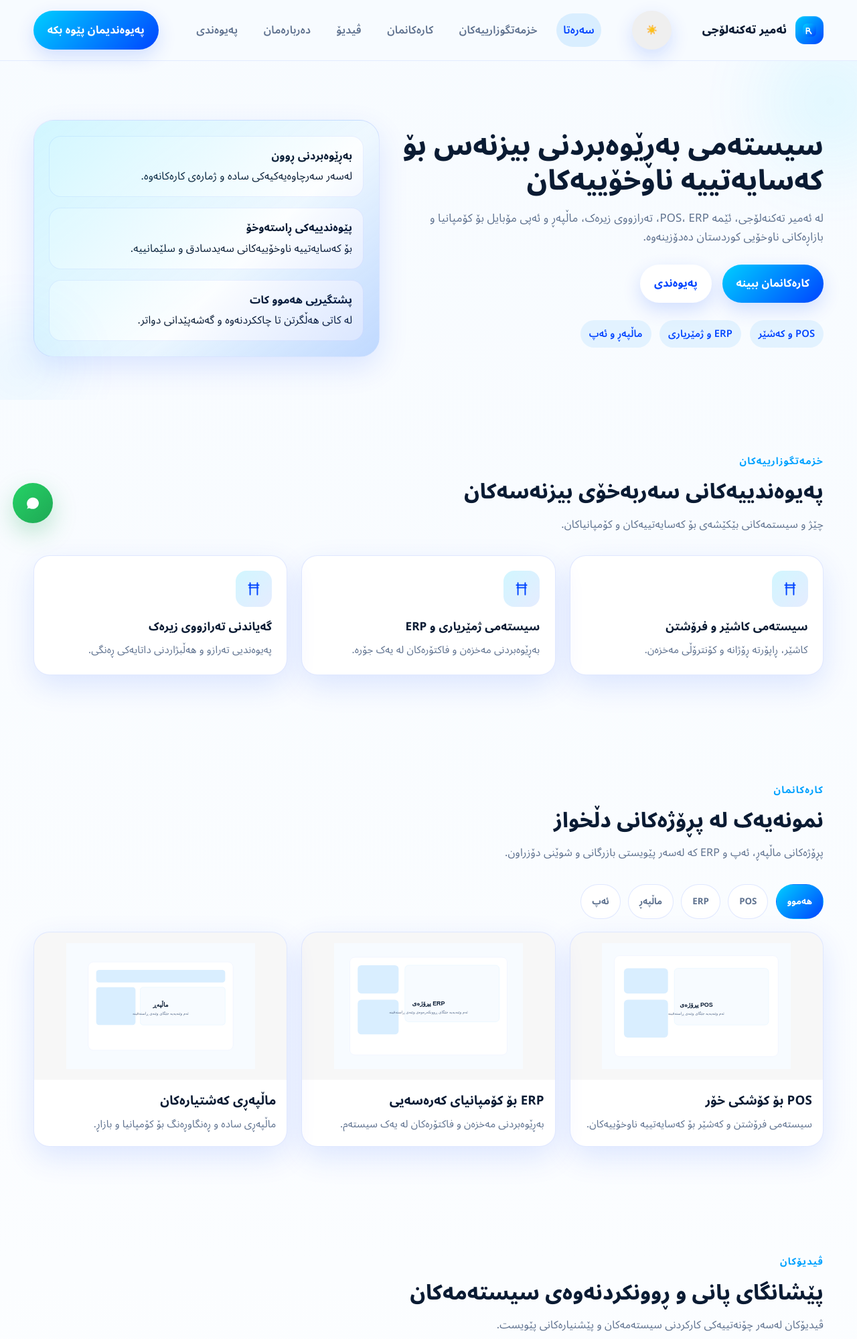
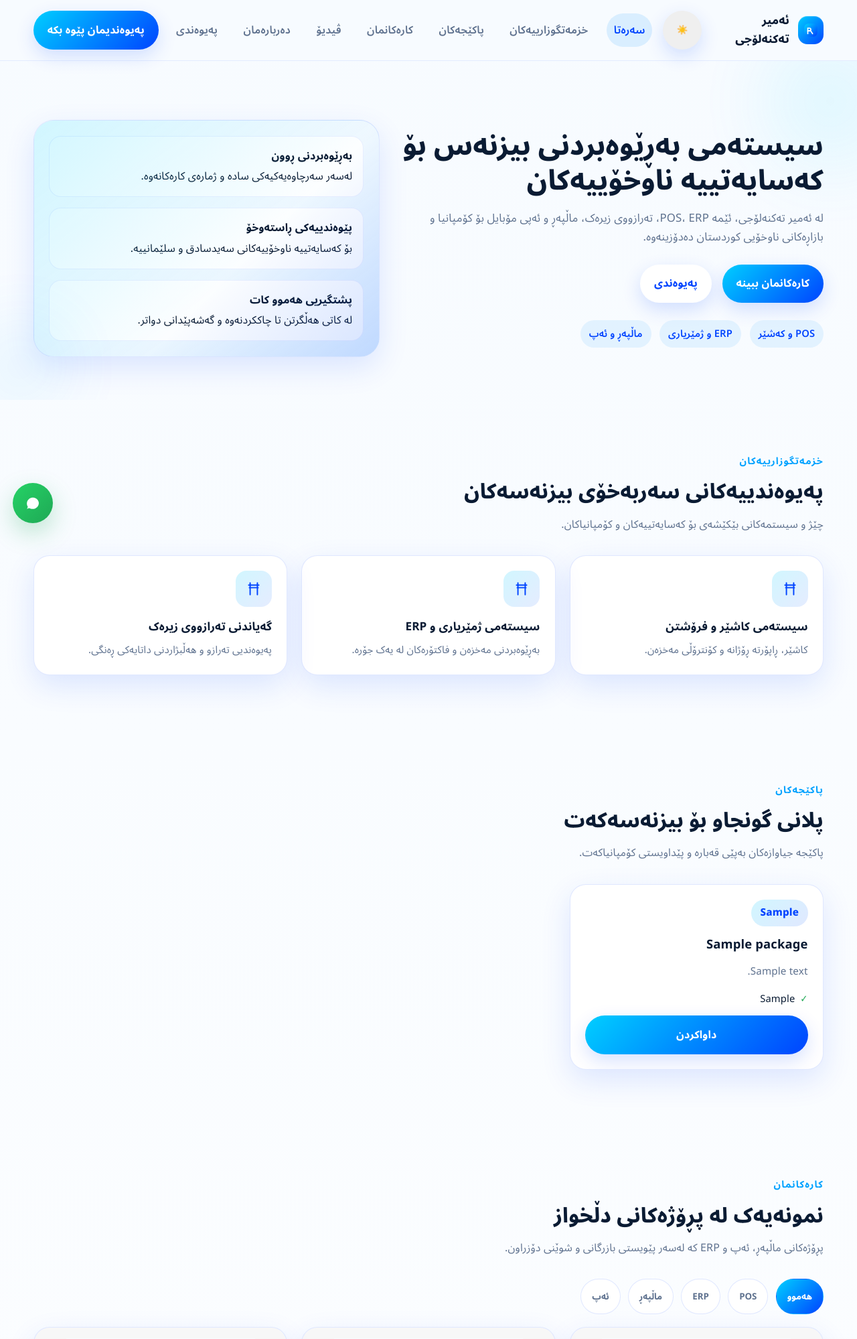
Before and after one commit to amirtech0022-art/delivary, a PHP site: page / in a window 1280 px wide. Shown: the top 1999 px of the page at 67% size. Run offline with PHP 8.4, Linux system fonts and the light colour scheme; data comes from the database, SQL or seed files in the repository; both versions use the stored data as it was after the commit; tables that the repository leaves empty hold one stand-in row (values such as "Sample post"); some libraries are stand-ins or nearby versions.

Commit message:
Add packages management functionality, including CRUD operations, display in the admin dashboard, and integration into the main site layout

```diff
--- a/admin/dashboard.php
+++ b/admin/dashboard.php
@@ -85,6 +85,7 @@ foreach ($daily as $d) { if ((int)$d['c'] > $maxDaily) $maxDaily = (int)$d['c'];
         <a href="manage.php?section=services">🛠 خزمەتگوزارییەکان</a>
         <a href="manage.php?section=projects">🧩 پڕۆژەکان</a>
         <a href="manage.php?section=videos">🎬 ڤیدیۆکان</a>
+        <a href="manage.php?section=packages">📦 پاکێجەکان</a>
         <a href="settings.php">⚙️ ڕێکخستنەکان</a>
         <a href="logout.php">🚪 دەرچوون</a>
       </nav>
--- a/admin/settings.php
+++ b/admin/settings.php
@@ -116,6 +116,7 @@ if ($_SERVER['REQUEST_METHOD'] === 'POST' && ($_POST['form'] ?? '') === 'site')
         <a href="manage.php?section=services">🛠 خزمەتگوزارییەکان</a>
         <a href="manage.php?section=projects">🧩 پڕۆژەکان</a>
         <a href="manage.php?section=videos">🎬 ڤیدیۆکان</a>
+        <a href="manage.php?section=packages">📦 پاکێجەکان</a>
         <a class="active" href="settings.php">⚙️ ڕێکخستنەکان</a>
         <a href="logout.php">🚪 دەرچوون</a>
       </nav>
--- a/assets/style.css
+++ b/assets/style.css
@@ -28,7 +28,7 @@
 }
 
 /* Smooth transitions for theme changes */
-html, body, .site-header, .site-footer, .service-card, .portfolio-card, .video-card, .hero-card {
+html, body, .site-header, .site-footer, .service-card, .package-card, .portfolio-card, .video-card, .hero-card {
   transition: background 0.25s ease, color 0.25s ease, border-color 0.25s ease, box-shadow 0.25s ease;
 }
 
@@ -116,10 +116,19 @@ img { display: block; max-width: 100%; }
 .hero-stack { display: grid; gap: 1rem; }
 .hero-stack-item { border-radius: 18px; padding: 1rem; background: var(--hero-item-bg); border: 1px solid var(--hero-item-border); }
 .hero-stack-item strong { display: block; margin-bottom: 0.2rem; }
-.services-grid, .portfolio-grid, .video-grid, .contact-grid { display: grid; gap: 1.3rem; }
-.services-grid { grid-template-columns: repeat(3, minmax(0, 1fr)); }
-.service-card, .portfolio-card, .video-card, .contact-card, .about-card { background: var(--surface); border: 1px solid var(--border); border-radius: var(--radius-lg); box-shadow: var(--shadow); overflow: hidden; }
-.service-card { padding: 1.4rem; }
+.services-grid, .packages-grid, .portfolio-grid, .video-grid, .contact-grid { display: grid; gap: 1.3rem; }
+.services-grid, .packages-grid { grid-template-columns: repeat(3, minmax(0, 1fr)); }
+.service-card, .package-card, .portfolio-card, .video-card, .contact-card, .about-card { background: var(--surface); border: 1px solid var(--border); border-radius: var(--radius-lg); box-shadow: var(--shadow); overflow: hidden; }
+.service-card, .package-card { padding: 1.4rem; }
+.package-card { display: flex; flex-direction: column; gap: 0.75rem; }
+.package-price { display: inline-flex; align-self: flex-start; padding: 0.45rem 0.85rem; border-radius: 999px; background: linear-gradient(135deg, rgba(0,207,255,0.18), rgba(0,68,255,0.12)); color: var(--primary-deep); font-weight: 800; font-size: 0.95rem; }
+.package-card h3 { margin: 0; font-size: 1.15rem; }
+.package-card p { color: var(--muted); font-size: 0.95rem; margin: 0; }
+.package-features { list-style: none; margin: 0.2rem 0 0; padding: 0; display: grid; gap: 0.45rem; }
+.package-features li { position: relative; padding-right: 1.2rem; color: var(--text); font-size: 0.92rem; }
+.package-features li::before { content: '✓'; position: absolute; right: 0; color: #1fa855; font-weight: 800; }
+.package-cta { width: 100%; margin-top: auto; }
+.packages-empty { text-align: center; color: var(--muted); font-weight: 700; padding: 2rem 1rem; background: var(--surface); border: 1px dashed var(--border); border-radius: var(--radius-lg); }
 .service-icon { width: 54px; height: 54px; display: grid; place-items: center; border-radius: 16px; background: linear-gradient(135deg, rgba(0,207,255,0.18), rgba(0,68,255,0.1)); margin-bottom: 0.9rem; }
 .service-icon svg { width: 26px; height: 26px; color: var(--primary-deep); }
 .service-card h3 { margin-bottom: 0.55rem; font-size: 1.07rem; }
@@ -181,5 +190,5 @@ img { display: block; max-width: 100%; }
 .lightbox.open { display: flex; }
 .lightbox img { max-width: min(920px, 100%); max-height: min(80vh, 100%); border-radius: 24px; box-shadow: 0 24px 60px rgba(0,0,0,0.35); }
 .lightbox-close { position: absolute; top: 1rem; left: 1rem; width: 42px; height: 42px; border-radius: 50%; background: rgba(255,255,255,0.9); border: 0; cursor: pointer; }
-@media (max-width: 960px) { .hero-grid, .about-grid, .contact-grid { grid-template-columns: 1fr; } .services-grid, .portfolio-grid, .video-grid { grid-template-columns: repeat(2, minmax(0, 1fr)); } .footer-grid { grid-template-columns: 1fr 1fr; } }
-@media (max-width: 760px) { .menu-toggle { display: inline-flex; } .nav-links { position: absolute; top: 100%; right: 1rem; left: 1rem; flex-direction: column; align-items: stretch; background: var(--card-solid); border: 1px solid var(--border); border-radius: 18px; padding: 0.8rem; box-shadow: var(--shadow); display: none; } .nav-links.open { display: flex; } .nav-action { display: none; } .services-grid, .portfolio-grid, .video-grid, .stats, .footer-grid { grid-template-columns: 1fr; } .section { padding: 4rem 0; } .hero { padding-top: 3.5rem; } }
+@media (max-width: 960px) { .hero-grid, .about-grid, .contact-grid { grid-template-columns: 1fr; } .services-grid, .packages-grid, .portfolio-grid, .video-grid { grid-template-columns: repeat(2, minmax(0, 1fr)); } .footer-grid { grid-template-columns: 1fr 1fr; } }
+@media (max-width: 760px) { .menu-toggle { display: inline-flex; } .nav-links { position: absolute; top: 100%; right: 1rem; left: 1rem; flex-direction: column; align-items: stretch; background: var(--card-solid); border: 1px solid var(--border); border-radius: 18px; padding: 0.8rem; box-shadow: var(--shadow); display: none; } .nav-links.open { display: flex; } .nav-action { display: none; } .services-grid, .packages-grid, .portfolio-grid, .video-grid, .stats, .footer-grid { grid-template-columns: 1fr; } .section { padding: 4rem 0; } .hero { padding-top: 3.5rem; } }
--- a/includes/db.php
+++ b/includes/db.php
@@ -85,6 +85,25 @@ function ensureVisitsTable()
 }
 
 /**
+ * Make sure the packages table exists.
+ */
+function ensurePackagesTable()
+{
+    static $done = false;
+    if ($done) return;
+    $conn = getDbConnection();
+    mysqli_query($conn, "CREATE TABLE IF NOT EXISTS packages (
+        id INT AUTO_INCREMENT PRIMARY KEY,
+        title VARCHAR(200) NOT NULL,
+        description TEXT NOT NULL,
+        price VARCHAR(100) NOT NULL DEFAULT '',
+        features TEXT,
+        created_at TIMESTAMP DEFAULT CURRENT_TIMESTAMP
+    ) ENGINE=InnoDB DEFAULT CHARSET=utf8mb4");
+    $done = true;
+}
+
+/**
  * Record one visit for the current browser session, at most once per day.
  * Logged-in admins are not counted so the numbers reflect real visitors.
  */
--- a/index.php
+++ b/index.php
@@ -55,6 +55,13 @@ if (!$videos) {
     ];
 }
 
+ensurePackagesTable();
+$packages = [];
+$result = mysqli_query($conn, 'SELECT title, description, price, features FROM packages ORDER BY id');
+while ($row = mysqli_fetch_assoc($result)) {
+    $packages[] = $row;
+}
+
 ?>
 <!DOCTYPE html>
 <html lang="ckb" dir="rtl">
@@ -98,6 +105,7 @@ if (!$videos) {
       <ul class="nav-links" id="navLinks">
         <li><a href="#hero" class="active">سەرەتا</a></li>
         <li><a href="#services">خزمەتگوزارییەکان</a></li>
+        <li><a href="#packages">پاکێجەکان</a></li>
         <li><a href="#portfolio">کارەکانمان</a></li>
         <li><a href="#videos">ڤیدیۆ</a></li>
         <li><a href="#about">دەربارەمان</a></li>
@@ -149,6 +157,42 @@ if (!$videos) {
             </article>
           <?php endforeach; ?>
         </div>
+      </div>
+    </section>
+
+    <section class="section" id="packages">
+      <div class="container">
+        <div class="section-title reveal">
+          <span class="eyebrow">پاکێجەکان</span>
+          <h2>پلانی گونجاو بۆ بیزنەسەکەت</h2>
+          <p>پاکێجە جیاوازەکان بەپێی قەبارە و پێداویستی کۆمپانیاکەت.</p>
+        </div>
+        <?php if ($packages): ?>
+        <div class="packages-grid">
+          <?php foreach ($packages as $package): ?>
+            <?php
+              $featureLines = array_filter(array_map('trim', preg_split('/\R/u', $package['features'] ?? '')));
+            ?>
+            <article class="package-card reveal">
+              <?php if (!empty($package['price'])): ?>
+                <div class="package-price"><?= htmlspecialchars($package['price'], ENT_QUOTES, 'UTF-8') ?></div>
+              <?php endif; ?>
+              <h3><?= htmlspecialchars($package['title'], ENT_QUOTES, 'UTF-8') ?></h3>
+              <p><?= htmlspecialchars($package['description'], ENT_QUOTES, 'UTF-8') ?></p>
+              <?php if ($featureLines): ?>
+                <ul class="package-features">
+                  <?php foreach ($featureLines as $feature): ?>
+                    <li><?= htmlspecialchars($feature, ENT_QUOTES, 'UTF-8') ?></li>
+                  <?php endforeach; ?>
+                </ul>
+              <?php endif; ?>
+              <a class="btn btn-primary package-cta" href="#contact">داواکردن</a>
+            </article>
+          <?php endforeach; ?>
+        </div>
+        <?php else: ?>
+        <p class="packages-empty reveal">هێشتا پاکێجێک زیاد نەکراوە. لە ئەدمینەوە زیاد بکە.</p>
+        <?php endif; ?>
       </div>
     </section>
 
@@ -258,7 +302,7 @@ if (!$videos) {
       </div>
       <div>
         <h3 style="margin-bottom: 0.65rem;">پێوەندی</h3>
-        <div class="footer-links"><a href="#hero">سەرەتا</a><a href="#services">خزمەتگوزارییەکان</a><a href="#portfolio">کارەکانمان</a></div>
+        <div class="footer-links"><a href="#hero">سەرەتا</a><a href="#services">خزمەتگوزارییەکان</a><a href="#packages">پاکێجەکان</a><a href="#portfolio">کارەکانمان</a></div>
       </div>
       <div>
         <h3 style="margin-bottom: 0.65rem;">پەیوەندی</h3>
```
Also changed, not shown: admin/manage.php (+31 -1 lines), database/schema.sql (+9 -0 lines).
